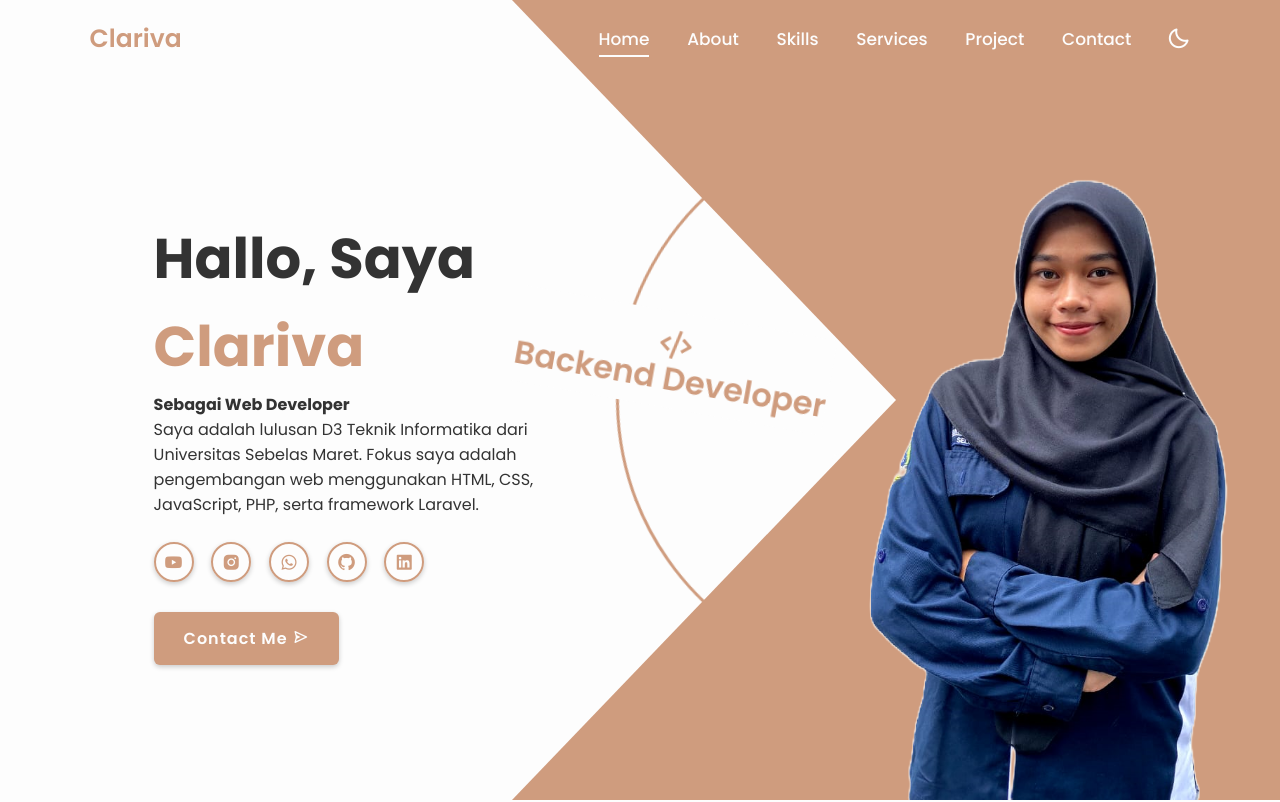
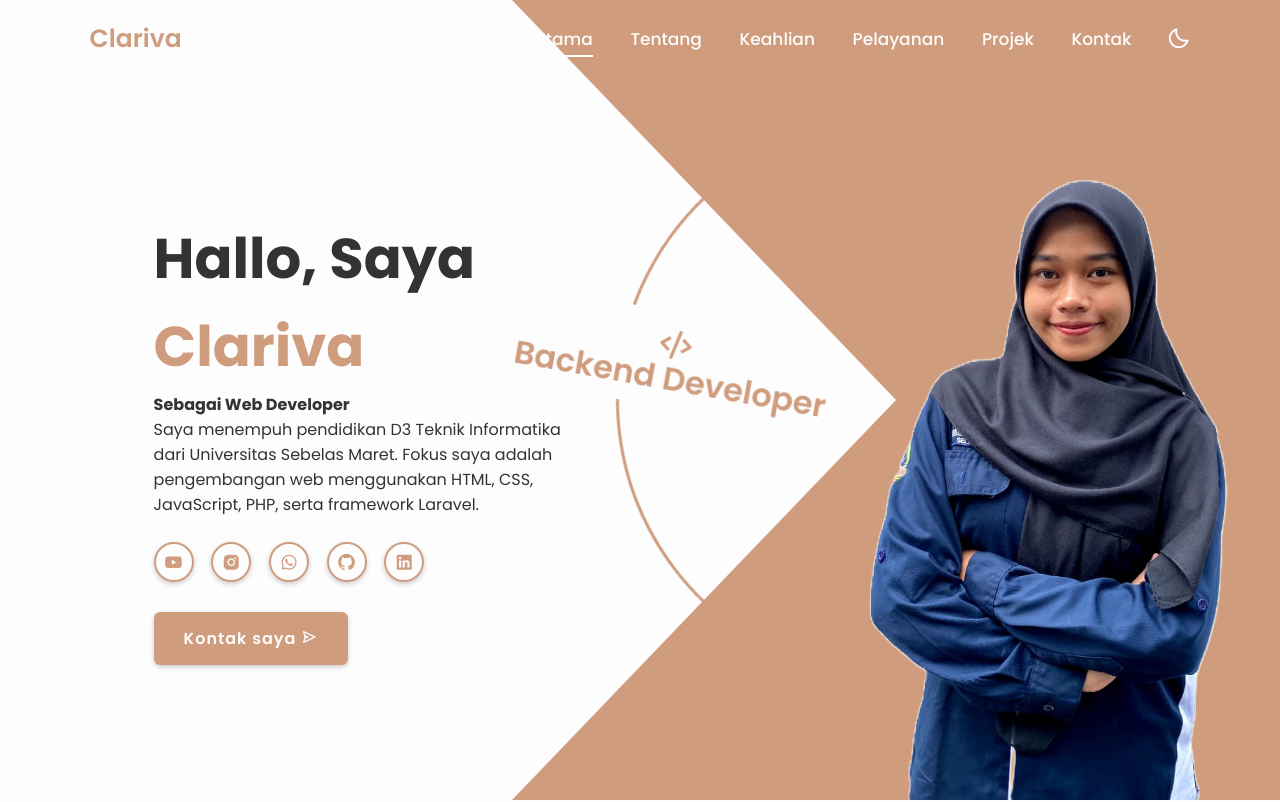
Before and after one commit to vaclariva/vaclariva.github.io, a plain HTML site: page index.html in a window 1280 px wide. Shown: the top 802 px of the page. Drawn offline with nearby package versions, Linux system fonts and the light colour scheme.

Commit message:
new update 1

```diff
--- a/index.html
+++ b/index.html
@@ -20,12 +20,12 @@
       <a href="#" class="logo">Clariva</a>
 
       <nav class="navbar">
-        <a href="#home" class="active">Home</a>
-        <a href="#about">About</a>
-        <a href="#skills">Skills</a>
-        <a href="#services">Services</a>
-        <a href="#project">Project</a>
-        <a href="#contact">Contact</a>
+        <a href="#home" class="active">Utama</a>
+        <a href="#about">Tentang</a>
+        <a href="#skills">Keahlian</a>
+        <a href="#services">Pelayanan</a>
+        <a href="#project">Projek</a>
+        <a href="#contact">Kontak</a>
       </nav>
 
       <div class="bx bx-moon" id="darkMode-icon"></div>
@@ -41,7 +41,7 @@
             Sebagai Web Developer
           </strong></p>
         <p>
-          Saya adalah lulusan D3 Teknik Informatika dari Universitas Sebelas Maret.
+          Saya menempuh pendidikan D3 Teknik Informatika dari Universitas Sebelas Maret.
           Fokus saya adalah pengembangan web menggunakan HTML, CSS, JavaScript, PHP, serta framework Laravel.
         </p>
 
@@ -53,7 +53,7 @@
           <a href="https://www.linkedin.com/in/clariva-widagdo-810b502a3/"><i class='bx bxl-linkedin-square'></i></a>
         </div>
 
-        <a href="https://wa.me/62895362467428" class="btn">Contact Me <i class='bx bx-send'></i></a>
+        <a href="https://wa.me/62895362467428" class="btn">Kontak saya <i class='bx bx-send'></i></a>
       </div>
 
       <div class="profession-container">
@@ -109,8 +109,8 @@
 
 <!--==================== SKILLS ====================-->
 <section class="skills_section" id="skills">
-  <h2 class="section__title">Skills</h2>
-  <span class="section__subtitle">My Technical Level</span>
+  <h2 class="section__title">Keahlian</h2>
+  <span class="section__subtitle">Level Keahlian</span>
   <div class="skills__container container grid">
     <div class="skills__column">
       <!-- ==================skills 1================== -->
@@ -329,6 +329,7 @@
           <!-- Modal 1 -->
           <div class="modal" id="modal1">
             <div class="modal-content">
+              <div class="modal-body">
                 <span class="close">&times;</span>
                 <h2 class="modal-heading">Web Development</h2>
                 <p class="modal-text">
@@ -345,6 +346,7 @@
                   <li>Melakukan testing manual dan menyusun laporan QA</li>
                   <li>Terbiasa bekerja secara kolaboratif menggunakan tools manajemen proyek seperti Trello, Notion, dll</li>
                 </ul>
+              </div>
             </div>
           </div>
 
--- a/style.css
+++ b/style.css
@@ -872,7 +872,11 @@ span {
     border: 1px solid #888;
     width: 80%;
     max-width: 600px;
-    border-radius: 10%;
+    border-radius: 5%;
+  }
+
+  .modal-body{
+    margin: 4px;
   }
 
   .close {
@@ -880,6 +884,7 @@ span {
     float: right;
     font-size: 28px;
     font-weight: bold;
+    margin:
   }
 
   .close:hover,
```
Lines whose indentation alone changed are shown as unchanged.
